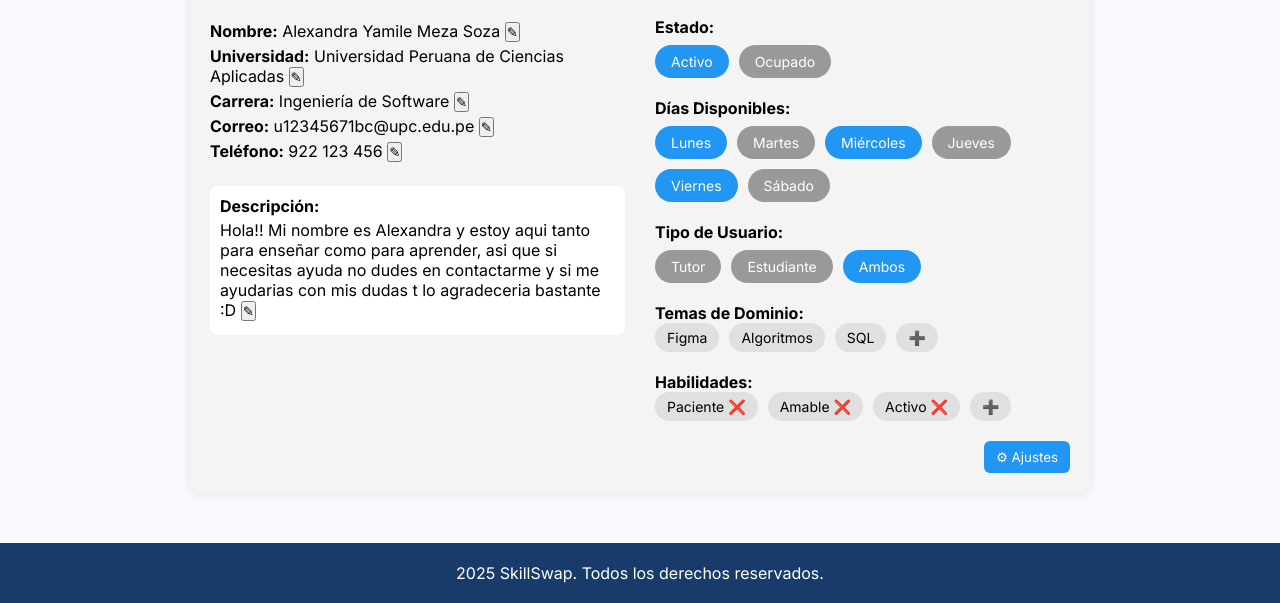
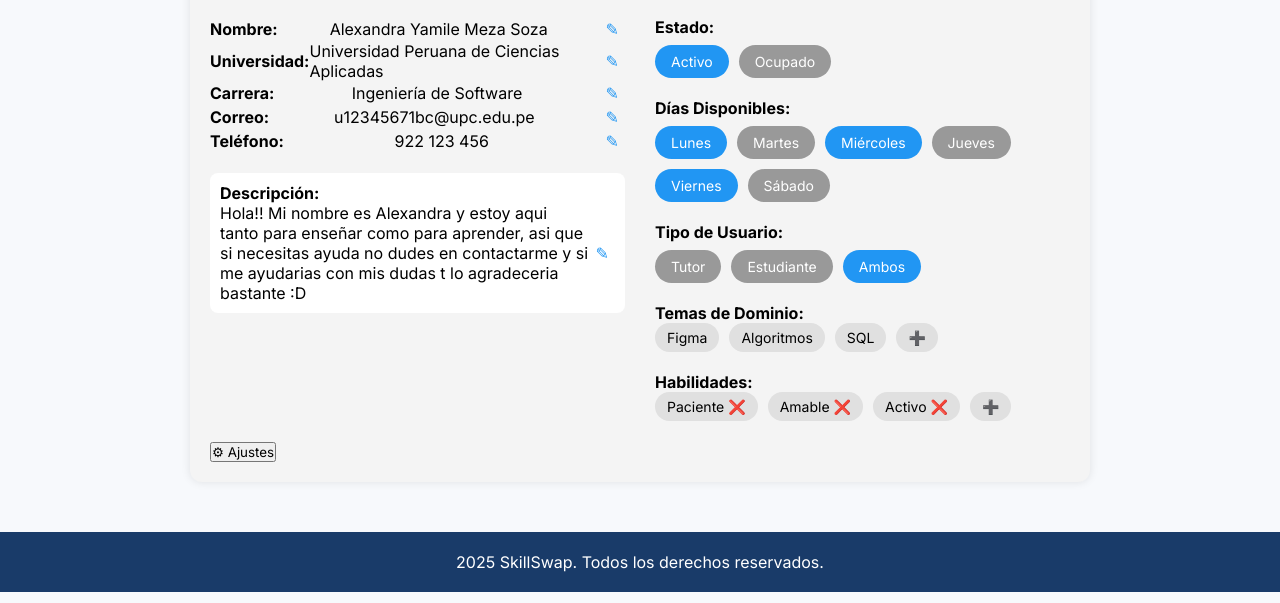
Before and after one commit to IHC-Innovify/SkillSwap, a plain HTML site: page sitios/index-user-estudiante.html in a window 1280 px wide. Shown: the part 10542-11145 px from the top of the page. Drawn offline with Linux system fonts and the light colour scheme.

Commit message:
Update styleSheet.css

```diff
--- a/styleSheet.css
+++ b/styleSheet.css
@@ -3507,6 +3507,7 @@ justify-content: center;
 
 
 
+
 .perfil-usuario {
   font-family: Arial, sans-serif;
   max-width: 900px;
@@ -3613,9 +3614,31 @@ justify-content: center;
   gap: 20px;
 }
 
-.info-personal p,
+.info-personal p {
+  display: flex;
+  justify-content: space-between;
+  align-items: center;
+}
+
 .descripcion p {
-  margin: 4px 0;
+  display: flex;
+  justify-content: space-between;
+  align-items: center;
+}
+
+.btn-editar {
+  background-color: transparent;
+  border: none;
+  font-size: 16px;
+  cursor: pointer;
+  color: #2196F3;
+  padding: 2px 6px;
+  border-radius: 4px;
+  transition: background-color 0.2s ease;
+}
+
+.btn-editar:hover {
+  background-color: #e0f0ff;
 }
 
 .descripcion {
@@ -3676,39 +3699,4 @@ justify-content: center;
 
 .agregar {
   background-color: #d1ffd1;
-  cursor: pointer;
-}
-
-.ajustes {
-  text-align: right;
-}
-
-.btn-ajustes {
-  background-color: #2196F3;
-  color: white;
-  border: none;
-  padding: 8px 12px;
-  border-radius: 6px;
-  cursor: pointer;
-}
-
-/* 📱 Responsive para móviles */
-@media screen and (max-width: 768px) {
-  .contenido-doble {
-    flex-direction: column;
-  }
-
-  .botones {
-    flex-direction: column;
-  }
-
-  .boton-toggle {
-    width: 100%;
-    text-align: center;
-  }
-
-  .temas-dominio ul,
-  .habilidades ul {
-    flex-direction: column;
-  }
-}
+  cursor: pointer
```
